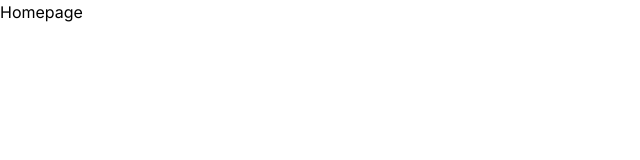
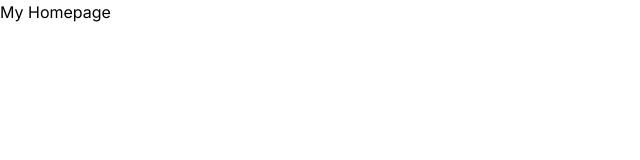
Before and after one commit to Fouad-berry/Responsive-ui-dashboard, a Next.js app: page / in a window 1280 px wide. Shown: the top 160 px of the page, without its empty margins (0-640 px from the left). Built offline with nearby package versions, Linux system fonts and the light colour scheme.

Commit message:
Update page.tsx

```diff
--- a/src/app/page.tsx
+++ b/src/app/page.tsx
@@ -1,6 +1,6 @@
 const Homepage = () => {
   return (
-    <div className=''>Homepage</div>
+    <div className=''>My Homepage</div>
   )
 }
 
```
